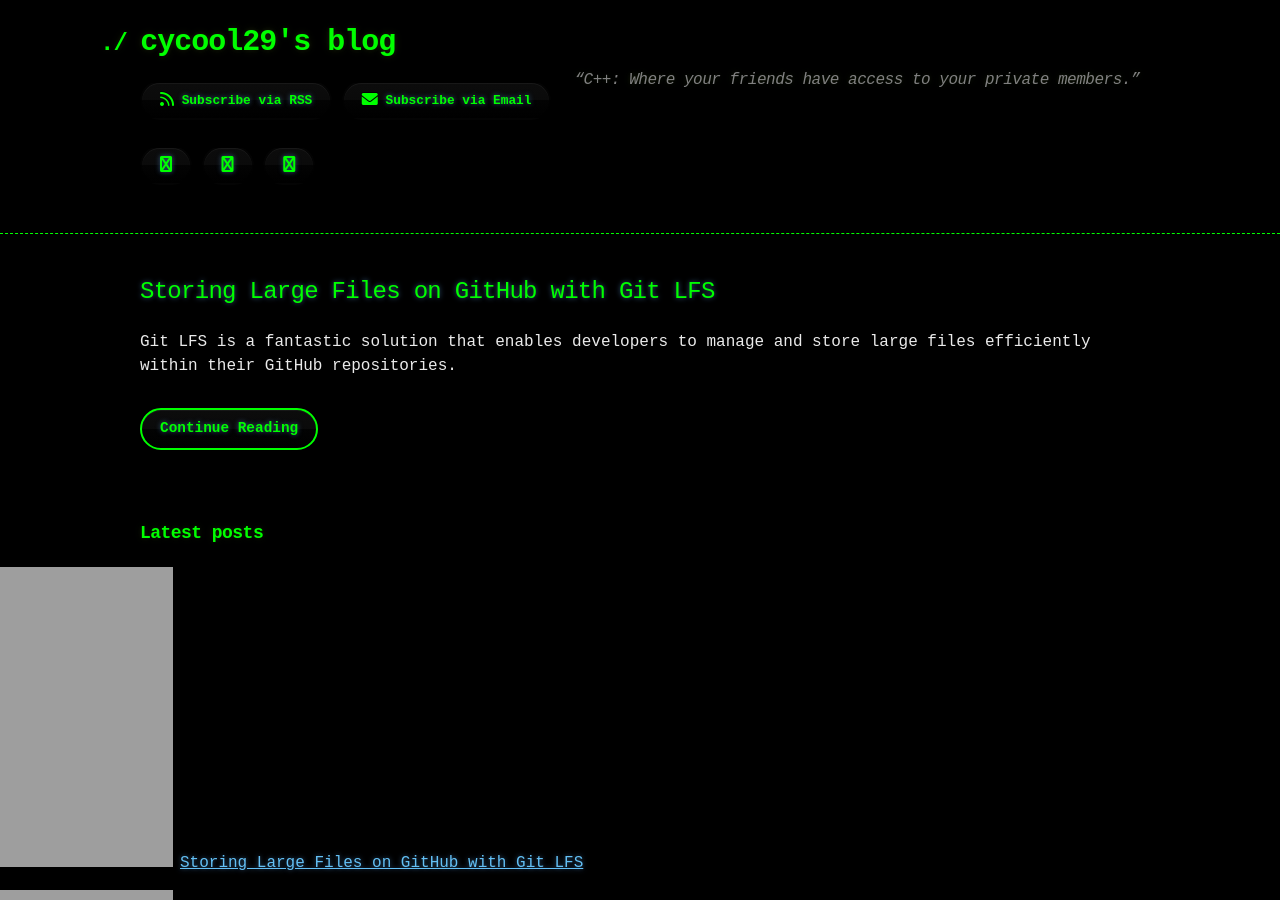
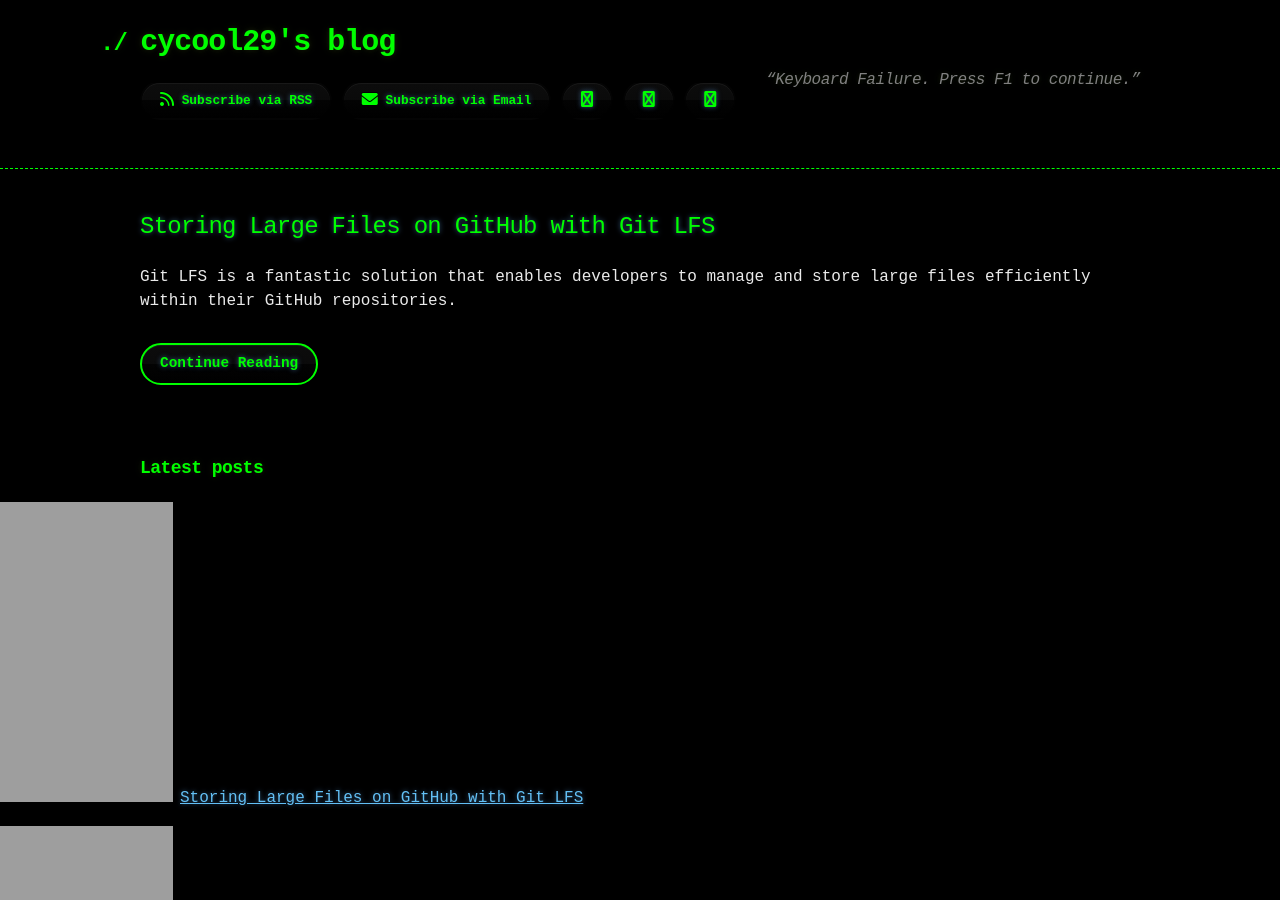
Before and after one commit to cycool29/cycool29.github.io, a Jekyll site: the page built from index.md, in a window 1280 px wide and 900 px high. Built offline with Jekyll 4.4.1, drawn with Linux system fonts in a browser that asks for light colours; a style sheet for code colours, icons or effects is not loaded.

Commit message:
Update quotes

```diff
--- a/_config.yml
+++ b/_config.yml
@@ -1,5 +1,5 @@
 title: cycool29's blog
-description: "“C++: Where your friends have access to your private members.” "
+description: "“Keyboard Failure. Press F1 to continue.” "
 bio: A high school student. Intermediate in Python, Git, Bash. Learning JavaScript. He/Him. "
 author: cycool29
 url: https://cycool29.github.io
```
